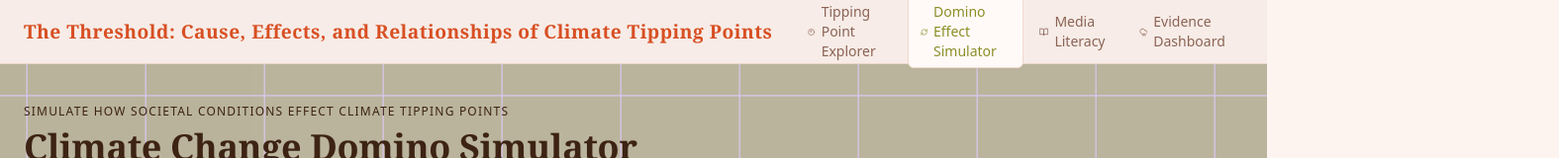
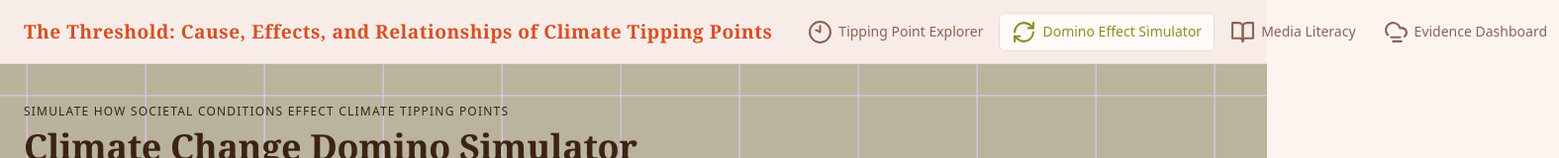
Before and after one commit to aubreethomp/Climate-Change-Proj-UI, a Next.js app: page /simulator in a window 1280 px wide. Shown: the top 160 px of the page at 99% size, 1575 px wide, since content can reach past the window. Built offline with nearby package versions, Linux system fonts and the light colour scheme; no server answers.

Commit message:
fix navbar buttons

```diff
--- a/components/layout/Navbar.tsx
+++ b/components/layout/Navbar.tsx
@@ -33,13 +33,13 @@ export function Navbar() {
                 key={href}
                 href={href}
                 className={clsx(
-                  'flex items-center gap-1.5 px-3 py-1.5 rounded-md text-sm font-medium font-ui transition-colors',
+                  'flex items-center gap-1.5 px-3 py-1.5 rounded-md text-sm font-medium font-ui transition-colors whitespace-nowrap',
                   active
                     ? 'bg-card text-olive border border-border'
                     : 'text-subtle hover:text-text hover:bg-card',
                 )}
               >
-                <Icon size={15} />
+                <Icon size={25} />
                 <span className="hidden sm:inline">{label}</span>
               </Link>
             )
```
